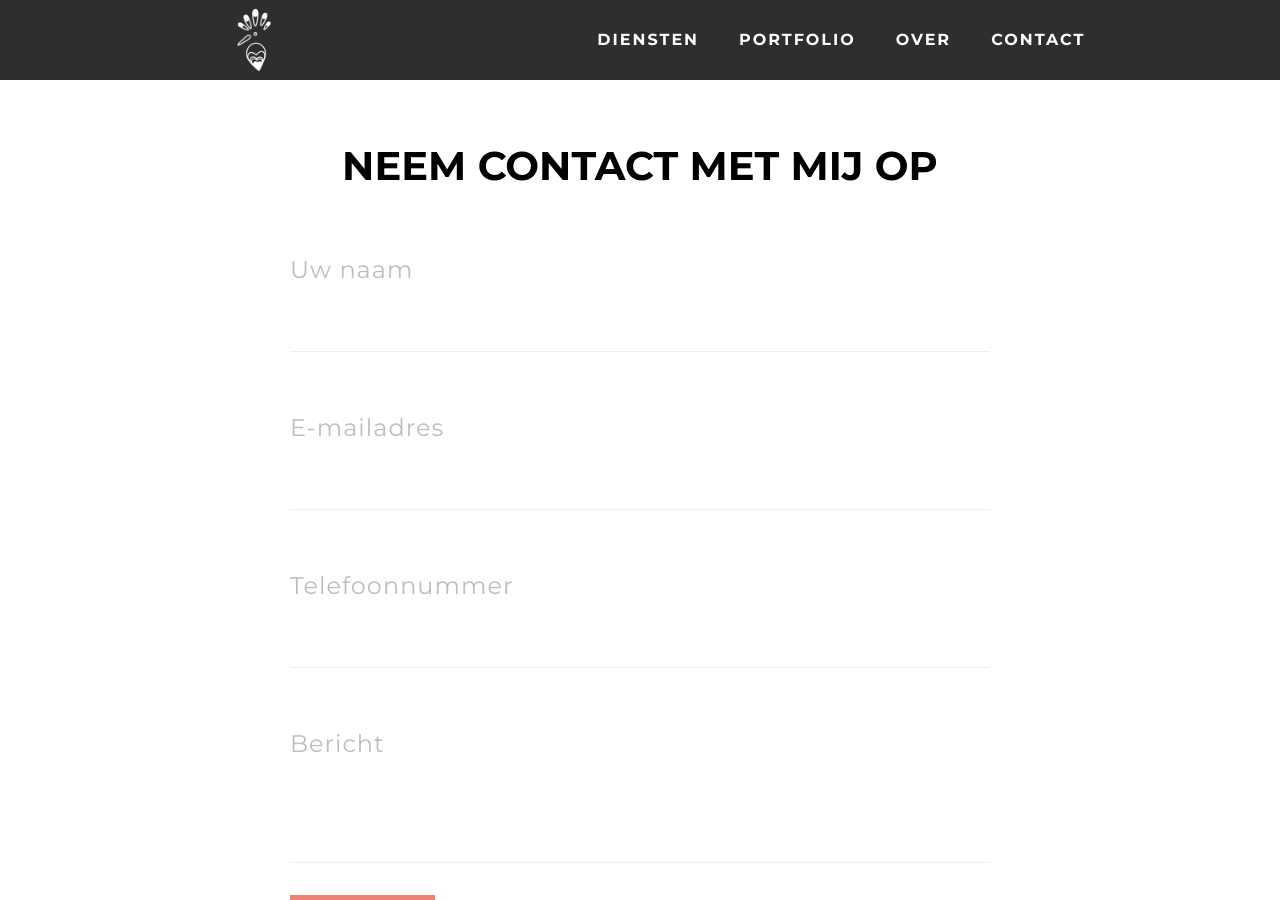
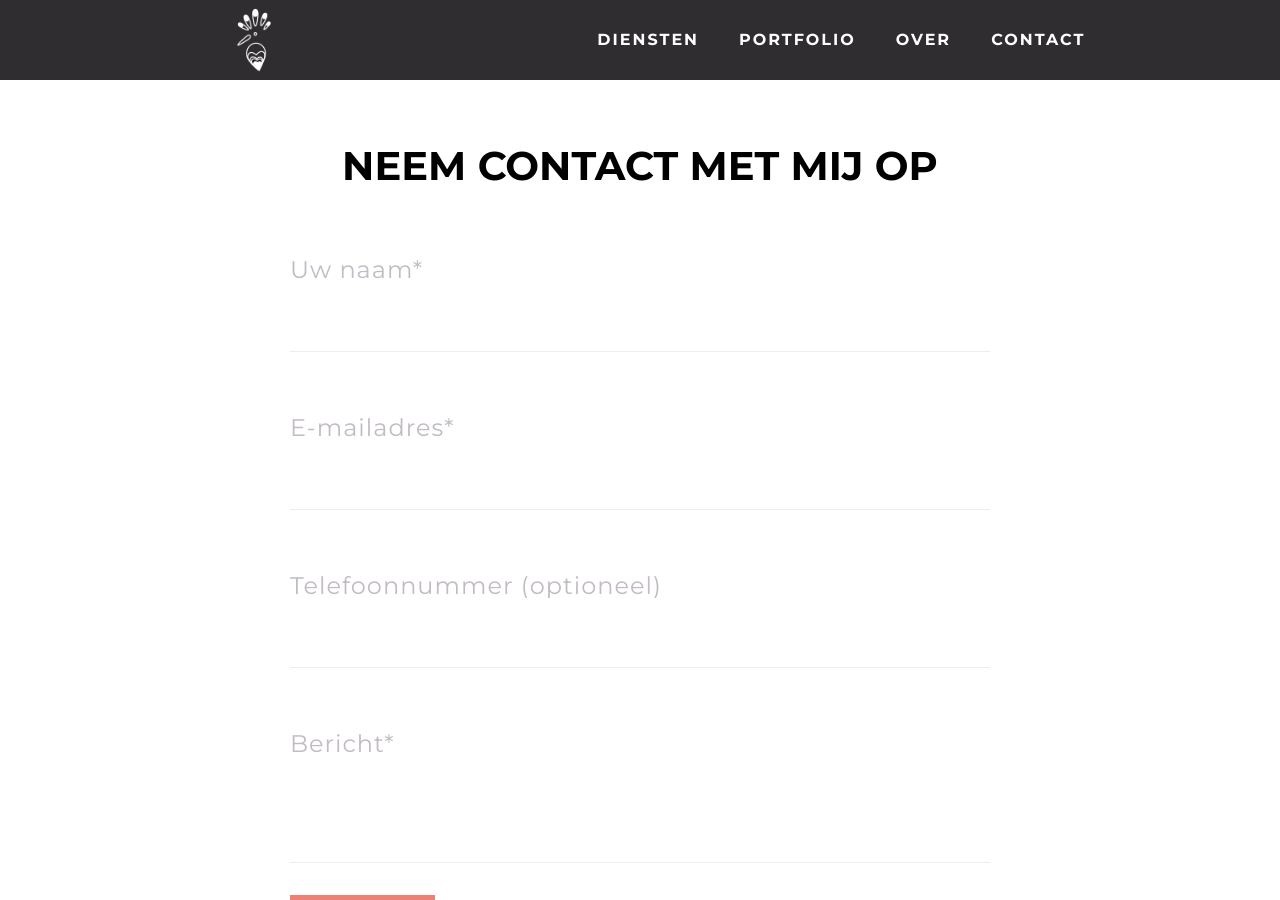
Before and after one commit to juliahop/juliahop.github.io, a Jekyll site: the page built from index.html, in a window 1280 px wide and 900 px high, scrolled down 3912 px. Built offline with Jekyll 4.4.1, drawn with Linux system fonts in a browser that asks for light colours.

Commit message:
Add validation to contact form

```diff
--- a/_includes/contact.html
+++ b/_includes/contact.html
@@ -1,29 +1,29 @@
-<form class="form single-txt" action="https://app.99inbound.com/api/e/bMrDCOUx" method="post" target="_blank">
+<form class="form single-txt" action="https://app.99inbound.com/api/e/bMrDCOUx" method="post" /* target="_blank" */>
   <!-- 99Inbound spam protection, a specific honepot field configuration in the application UI, designed to trick spambots into completing the form. -->
   <div style="position: absolute; left: -5000px;">
   <input type="checkbox" name="glazed_cyan_cracked_toad" value="1" tabindex="-1" autocomplete="no">
   </div>
   <!-- END -->
   <div class="form__field">
-    <label for="name">Uw naam</label>
-    <input class="input" id="name" type="text" name="name">
+    <label for="name">Uw naam<abbr title="Verplicht in te vullen veld">*</abbr></label>
+    <input class="input" id="name" type="text" name="name" required>
   </div>
 
   <div class="form__field">
-    <label for="email">E-mailadres</label>
-    <input class="input" id="email" type="email" name="email">
+    <label for="email">E-mailadres<abbr title="Verplicht in te vullen veld">*</abbr></label>
+    <input class="input" id="email" type="email" name="email" required>
   </div>
 
   <div class="form__field">
-    <label for="tel">Telefoonnummer</label>
+    <label for="tel">Telefoonnummer (optioneel)</label>
     <input class="input" id="tel" type="tel" name="tel">
   </div>
 
   <div class="form__field">
-    <label for="msg">Bericht</label>
-    <textarea class="input" id="msg" type="text" name="msg"></textarea>
+    <label for="msg">Bericht<abbr title="Verplicht in te vullen veld">*</abbr></label>
+    <textarea class="input" id="msg" type="text" name="msg" maxlength="140" required></textarea>
   </div>
 
-  <button class="btn" type="submit" name="btn">Verstuur</button>
+  <button class="btn" type="submit" name="btn" disabled>Verstuur</button>
 
 </form>
--- a/_includes/head.html
+++ b/_includes/head.html
@@ -64,6 +64,7 @@
   <script defer src="/js/header.js"></script>
   <script defer src="/js/menu.js"></script>
   <script defer src="/js/smoothscroll.min.js"></script>
+  <script defer src="/js/contact.js"></script>
   <script>
     document.addEventListener("DOMContentLoaded", function() {
       mobileMenu();
--- a/_sass/_colors.scss
+++ b/_sass/_colors.scss
@@ -2,6 +2,7 @@
   /* main colors */
   --color-1: #ff847c;
   --color-1-dark: #ff5f55;
+  --color-1-light: #ee8176;
   --color-1-edge: #ff473c;
 
   --color-2: #8accce;
--- a/_sass/_layout.scss
+++ b/_sass/_layout.scss
@@ -383,6 +383,10 @@
   font-family: var(--font-nav);
 }
 
+abbr[title] {
+  text-decoration: none;
+}
+
 .form__field {
   padding: 2em 0;
   display: flex;
@@ -403,6 +407,10 @@
     border-bottom: var(--border-thick);
     outline: 0;
   }
+
+  &[required]:valid {
+    border-bottom: var(--border-thick-green);
+  }
 }
 
 textarea {
@@ -411,7 +419,7 @@
   overflow: auto;
 }
 
-.btn {
+button {
   font-size: 3rem;
   letter-spacing: 1px;
   padding: 1em;
@@ -421,11 +429,17 @@
   -webkit-box-shadow: inset 0 -2px #e57b70;
   box-shadow: inset 0 -2px #e57b70;
   text-shadow: 0 1px 2px rgba(0, 0, 0, .25);
-  background-color: #ee8176;
+  background-color: var(--color-1-light);
 
   &:hover,
   &:focus,
   &:active {
     background-color: var(--color-1-dark);
   }
+
+  &:disabled,
+  &:disabled:hover {
+    cursor: not-allowed;
+    background-color: var(--color-1-light);
+  }
 }
--- a/_sass/_typography.scss
+++ b/_sass/_typography.scss
@@ -5,5 +5,7 @@
 
   //borders
   --border-thick: 2px solid var(--color-1-dark);
+  --border-thick-green: 2px solid var(--color-2);
   --border-thin:  1px solid #eee;
+
 }
--- /dev/null
+++ b/js/contact.js
@@ -0,0 +1,21 @@
+const form = document.getElementsByTagName('form');
+const name = document.getElementById('name');
+const email = document.getElementById('email');
+const msg = document.getElementById('msg');
+const btn = document.querySelector('.btn');
+
+// using event bubbling to listen to multiple elements
+document.addEventListener('keyup', event => {
+  if (event.target !== name && event.target !== email && event.target !== msg) {
+    return
+  }
+  const isValidName = name.checkValidity();
+  const isValidEmail = email.checkValidity();
+  const isValidMsg = msg.checkValidity();
+
+  if (isValidName && isValidEmail && isValidMsg) {
+    btn.disabled = false;
+  } else {
+    btn.disabled = true;
+  }
+});
```
